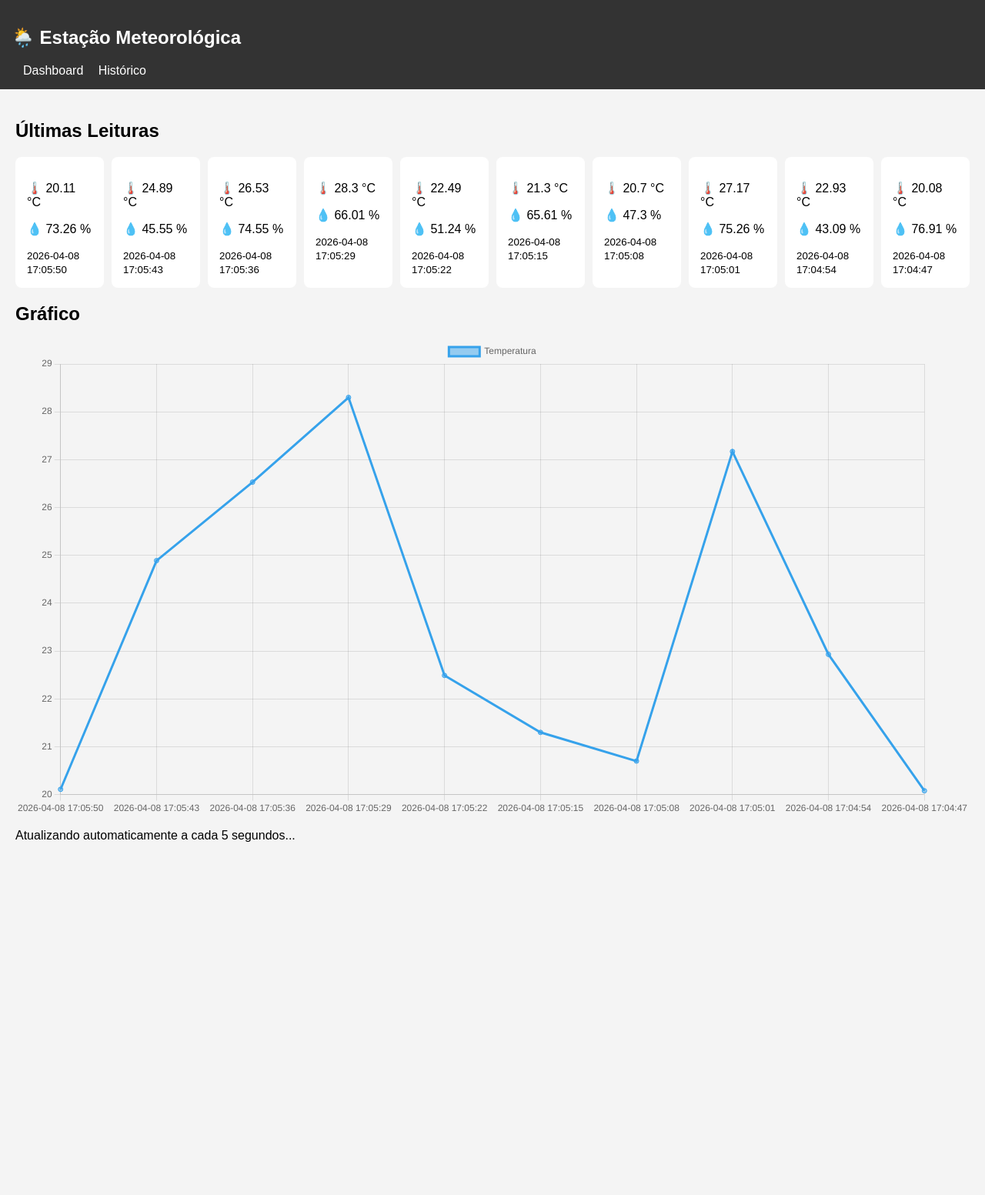
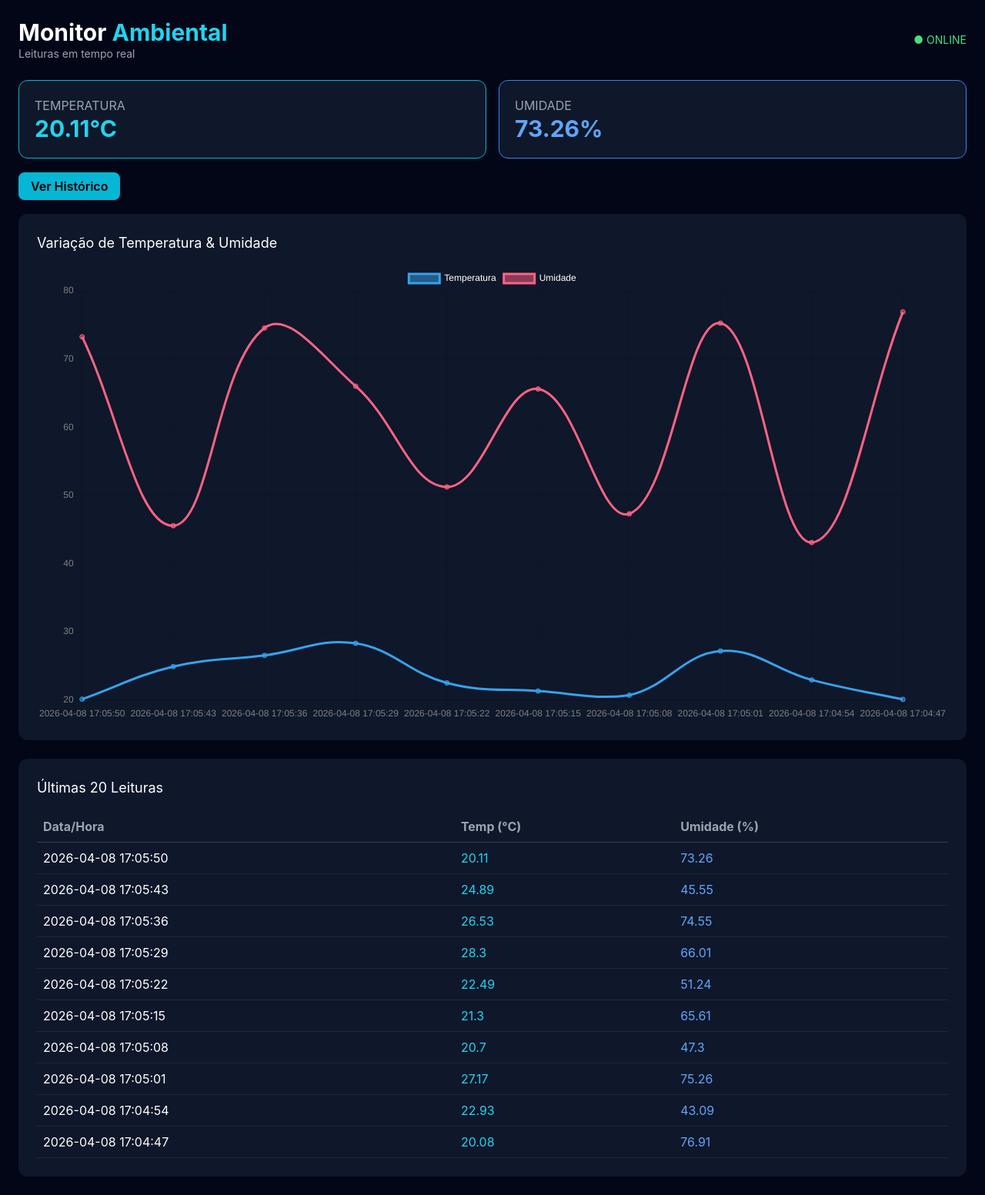
Before and after one commit to Cabral-rcs/ponderada_IOT_estacao_meteorologica, a Flask app: page / in a window 1280 px wide. Shown: the whole page at 77% size. Before the commit the page ends 1094 px from the top, so only its background shows below. Run offline with Flask 3, Linux system fonts and the light colour scheme; data comes from the database, SQL or seed files in the repository; both versions use the stored data as it was after the commit; some libraries are stand-ins or nearby versions.

Commit message:
feat: Adiciona reformulação do frontend

```diff
--- a/src/statics/css/style.css
+++ b/src/statics/css/style.css
@@ -1,41 +1,74 @@
+/* Fonte e suavização */
 body {
-    font-family: Arial;
-    background: #f4f4f4;
-    margin: 0;
+    font-family: 'Inter', sans-serif;
+    -webkit-font-smoothing: antialiased;
 }
 
-nav {
-    background: #333;
-    color: white;
-    padding: 15px;
+/* Scroll bonito (igual da imagem) */
+::-webkit-scrollbar {
+    width: 8px;
 }
 
-nav a {
-    color: white;
-    margin-left: 15px;
-    text-decoration: none;
+::-webkit-scrollbar-track {
+    background: #020617;
 }
 
-.container {
-    padding: 20px;
+::-webkit-scrollbar-thumb {
+    background: #1e293b;
+    border-radius: 10px;
 }
 
-.cards {
-    display: flex;
-    gap: 10px;
+::-webkit-scrollbar-thumb:hover {
+    background: #334155;
 }
 
-.card {
-    background: white;
-    padding: 15px;
-    border-radius: 8px;
+/* Cards com efeito hover */
+.card-hover {
+    transition: all 0.3s ease;
 }
 
-table {
-    width: 100%;
-    background: white;
+.card-hover:hover {
+    transform: translateY(-4px);
+    box-shadow: 0 10px 25px rgba(0,0,0,0.4);
 }
 
-td, th {
-    padding: 10px;
+/* Glow sutil (igual UI moderna) */
+.glow-cyan {
+    box-shadow: 0 0 15px rgba(34, 211, 238, 0.3);
 }
+
+.glow-blue {
+    box-shadow: 0 0 15px rgba(59, 130, 246, 0.3);
+}
+
+.glow-red {
+    box-shadow: 0 0 15px rgba(239, 68, 68, 0.3);
+}
+
+/* Transição suave geral */
+* {
+    transition: background 0.2s, color 0.2s;
+}
+
+/* Tabela mais elegante */
+table tr:hover {
+    background-color: rgba(255, 255, 255, 0.03);
+}
+
+/* Inputs */
+input {
+    outline: none;
+}
+
+input:focus {
+    border: 1px solid #22d3ee;
+}
+
+/* Botões */
+button {
+    transition: all 0.2s ease;
+}
+
+button:hover {
+    transform: scale(1.03);
+}
--- a/src/templates/base.html
+++ b/src/templates/base.html
@@ -2,19 +2,32 @@
 <html lang="pt-br">
 <head>
     <meta charset="UTF-8">
-    <title>Estação Meteorológica</title>
+    <title>Monitor Ambiental</title>
+
+    <!-- Tailwind CDN -->
+    <script src="https://cdn.tailwindcss.com"></script>
+
+    <!-- Chart.js -->
+    <script src="https://cdn.jsdelivr.net/npm/chart.js"></script>
     <link rel="stylesheet" href="{{ url_for('static', filename='css/style.css') }}">
-    <script src="https://cdn.jsdelivr.net/npm/chart.js"></script>
 </head>
-<body>
 
-<nav>
-    <h1>🌦️ Estação Meteorológica</h1>
-    <a href="/">Dashboard</a>
-    <a href="/leituras">Histórico</a>
-</nav>
+<body class="bg-slate-950 text-white">
 
-<div class="container">
+<div class="p-6">
+    <div class="flex justify-between items-center mb-6">
+        <div>
+            <h1 class="text-3xl font-bold">
+                Monitor <span class="text-cyan-400">Ambiental</span>
+            </h1>
+            <p class="text-gray-400 text-sm">Leituras em tempo real</p>
+        </div>
+
+        <div class="text-green-400 text-sm">
+            ● ONLINE
+        </div>
+    </div>
+
     {% block content %}{% endblock %}
 </div>
 
--- a/src/templates/index.html
+++ b/src/templates/index.html
@@ -2,49 +2,96 @@
 
 {% block content %}
 
-<h2>Últimas Leituras</h2>
+<!-- CARDS -->
+<div class="grid grid-cols-1 md:grid-cols-2 gap-4 mb-6">
 
-<div class="cards">
-    {% for l in leituras %}
-    <div class="card">
-        <p>🌡️ {{ l.temperatura }} °C</p>
-        <p>💧 {{ l.umidade }} %</p>
-        <small>{{ l.timestamp }}</small>
-    </div>
-    {% endfor %}
+    <div class="bg-slate-900 p-5 rounded-xl border border-cyan-500 card-hover">
+        <p class="text-gray-400">TEMPERATURA</p>
+        <h2 class="text-3xl text-cyan-400 font-bold">
+            {{ leituras[0].temperatura }}°C
+        </h2>
     </div>
 
-<h2>Gráfico</h2>
+    <div class="bg-slate-900 p-5 rounded-xl border border-blue-500 card-hover">
+        <p class="text-gray-400">UMIDADE</p>
+        <h2 class="text-3xl text-blue-400 font-bold">
+            {{ leituras[0].umidade }}%
+        </h2>
+    </div>
+
+</div>
+
+<!-- BOTÃO HISTÓRICO -->
+<div class="mb-6">
+    <a href="/leituras"
+       class="bg-cyan-500 px-4 py-2 rounded-lg text-black font-semibold hover:bg-cyan-400">
+        Ver Histórico
+    </a>
+</div>
+
+<!-- GRÁFICO -->
+<div class="bg-slate-900 p-6 rounded-xl mb-6">
+    <h2 class="text-lg mb-4">Variação de Temperatura & Umidade</h2>
     <canvas id="grafico"></canvas>
+</div>
 
-<p id="status">Atualizando automaticamente a cada 5 segundos...</p>
+<!-- TABELA ÚLTIMAS 20 -->
+<div class="bg-slate-900 p-6 rounded-xl">
+    <h2 class="text-lg mb-4">Últimas 20 Leituras</h2>
+
+    <table class="w-full text-left">
+        <thead>
+            <tr class="text-gray-400 border-b border-gray-700">
+                <th class="p-2">Data/Hora</th>
+                <th class="p-2">Temp (°C)</th>
+                <th class="p-2">Umidade (%)</th>
+            </tr>
+        </thead>
+
+        <tbody>
+            {% for l in leituras[:20] %}
+            <tr class="border-b border-gray-800">
+                <td class="p-2">{{ l.timestamp }}</td>
+                <td class="p-2 text-cyan-400">{{ l.temperatura }}</td>
+                <td class="p-2 text-blue-400">{{ l.umidade }}</td>
+            </tr>
+            {% endfor %}
+        </tbody>
+    </table>
+</div>
 
 <script>
-document.addEventListener("DOMContentLoaded", function() {
-
 const dados = {{ leituras|tojson }};
 
-    const labels = dados.map(d => d.timestamp);
-    const temps = dados.map(d => d.temperatura);
-
-    const ctx = document.getElementById('grafico').getContext('2d');
-
-    new Chart(ctx, {
+new Chart(document.getElementById('grafico'), {
     type: 'line',
     data: {
-            labels: labels,
-            datasets: [{
+        labels: dados.map(d => d.timestamp),
+        datasets: [
+            {
                 label: 'Temperatura',
-                data: temps
-            }]
+                data: dados.map(d => d.temperatura),
+                tension: 0.4
+            },
+            {
+                label: 'Umidade',
+                data: dados.map(d => d.umidade),
+                tension: 0.4
+            }
+        ]
+    },
+    options: {
+        plugins: {
+            legend: { labels: { color: 'white' } }
+        },
+        scales: {
+            x: { ticks: { color: 'gray' } },
+            y: { ticks: { color: 'gray' } }
+        }
     }
 });
 
-    setInterval(() => {
-        location.reload();
-    }, 5000);
-
-});
+setInterval(() => location.reload(), 10000);
 </script>
 
 {% endblock %}
```
Also changed, not shown: src/templates/editar.html (+27 -38 lines), src/templates/historico.html (+39 -20 lines), README.md, src/dados.db. Lines whose indentation alone changed are shown as unchanged.
